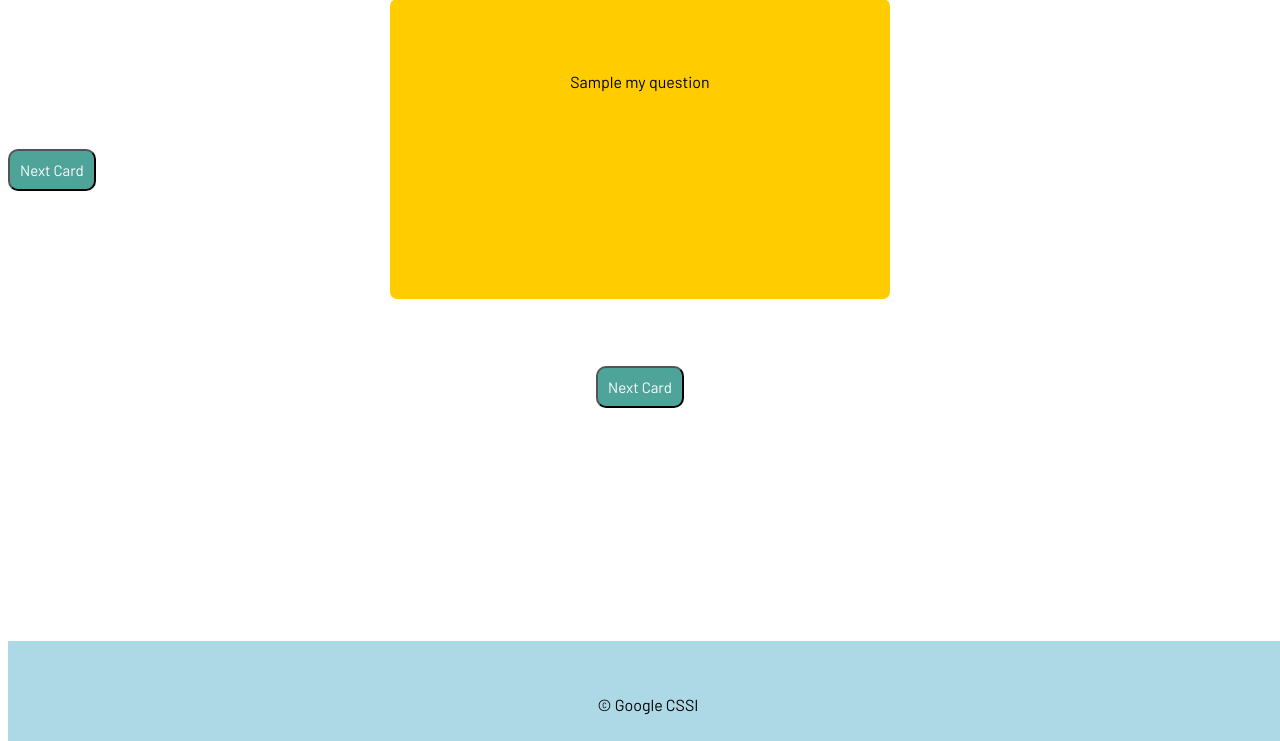
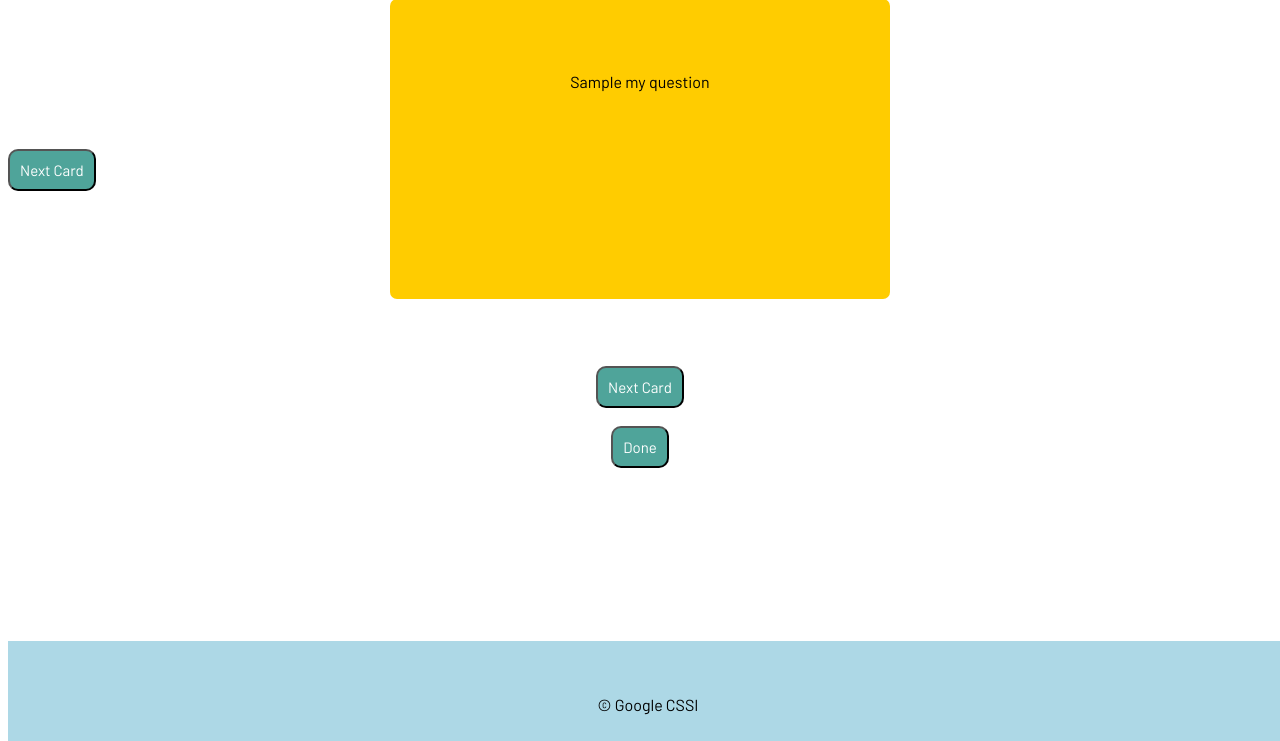
Before and after one commit to adelinowona/Flashcards-Lucidity, a Python web app: template templates/flashcard.html in a window 1280 px wide. Shown: the part 59-800 px from the top of the page. Run offline with Jinja, Linux system fonts and the light colour scheme; the template is opened without the code that fills it: most values are stand-ins (such as "Sample title", 1, 10 or a date in 2020).

Commit message:
Update flashcard.html

```diff
--- a/templates/flashcard.html
+++ b/templates/flashcard.html
@@ -20,8 +20,11 @@
     <a href="/sort"><button type="button">Next Card</button></a>
 
   </body>
-   <div class="btn1">
+  <div class="btn1">
     <a href="/sort"><button type="button">Next Card</button></a>
+  </div>
+  <br><div class="btn2">
+    <a href="/profile"><button type="button">Done</button></a>
   </div>
   <div class="footer">
   <br><br><p>© Google CSSI</p>
```
